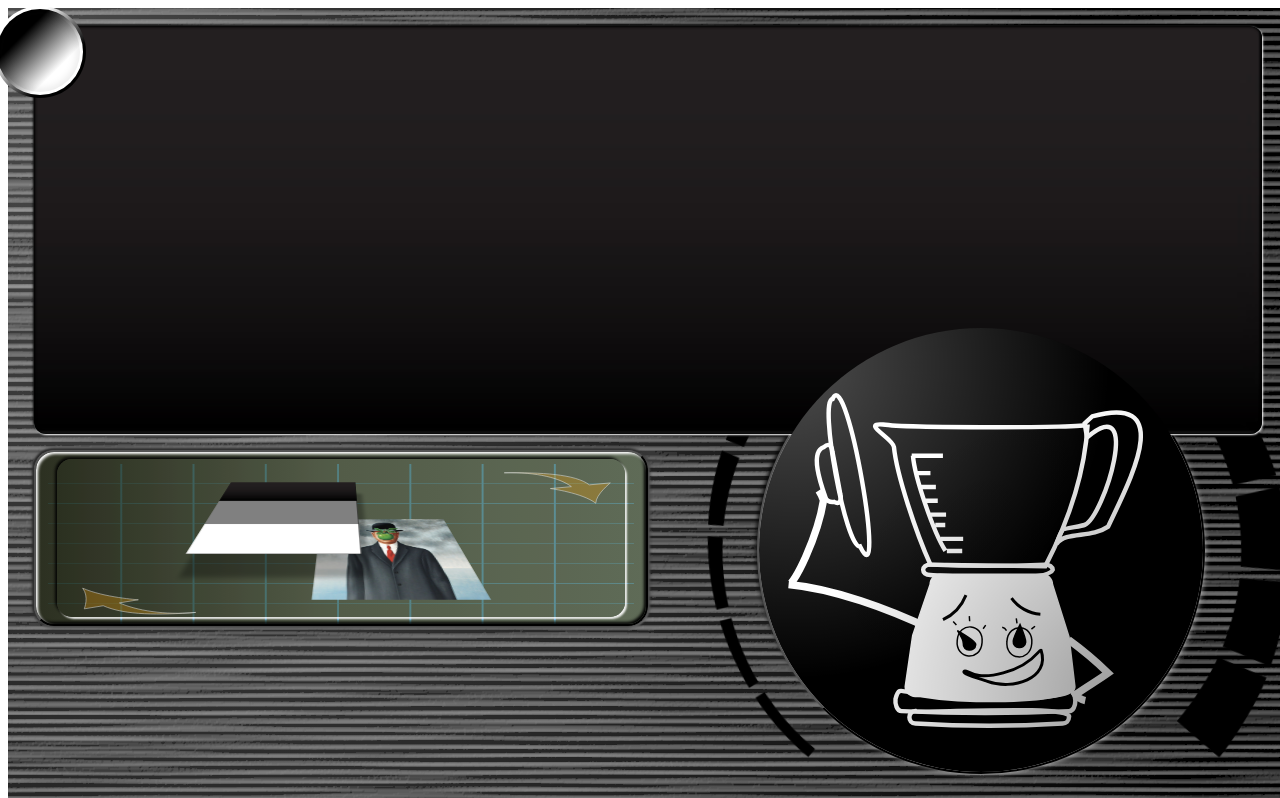
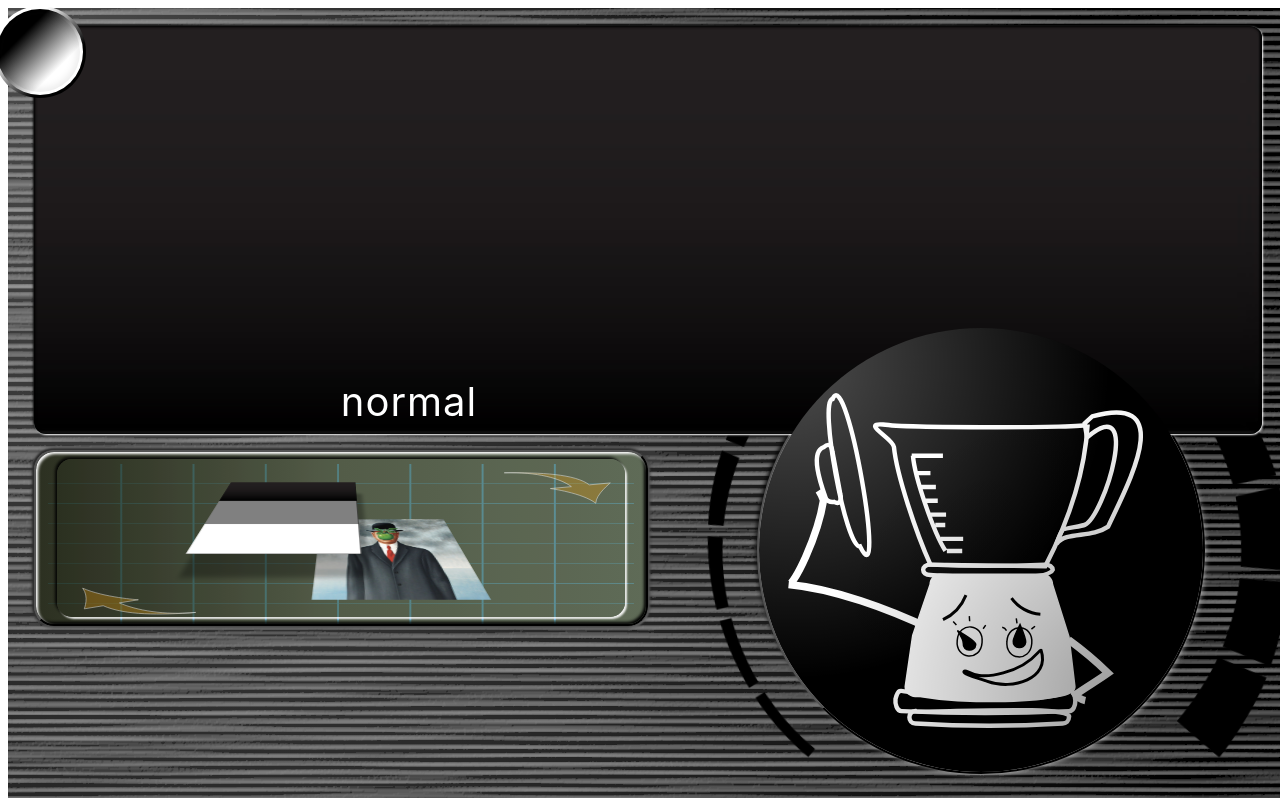
Before and after one commit to beauhaus/CSS-Blendr, a Gatsby site: page /page-a in a window 1280 px wide. Shown: the top 798 px of the page. Built offline with nearby package versions, Linux system fonts and the light colour scheme; Gatsby itself is replaced by a stand-in of ours; a web font is replaced by a local one.

Commit message:
modeName wip

```diff
--- a/gatsby-config.js
+++ b/gatsby-config.js
@@ -33,6 +33,20 @@ module.exports = {
           default: require.resolve('./src/components/layout.js')
         }
       }
+    },
+    {
+      resolve: `gatsby-plugin-manifest`,
+      options: {
+        name: "Mix-Blendr-pro",
+        short_name: "Mix Blender",
+        start_url: "/",
+        background_color: "#6b37bf",
+        theme_color: "#6b37bf",
+        // Enables "Add to Homescreen" prompt and disables browser UI (including back button)
+        // see https://developers.google.com/web/fundamentals/web-app-manifest/#display
+        display: "standalone",
+        icon: `src/images/icon.png`, // This path is relative to the root of the site.
+      }
     }
   ],
 };
--- a/package.json
+++ b/package.json
@@ -15,6 +15,7 @@
     "@mdx-js/react": "^1.6.1",
     "gatsby": "^2.3.25",
     "gatsby-plugin-layout": "^1.0.14",
+    "gatsby-plugin-manifest": "^2.4.9",
     "gatsby-plugin-mdx": "^1.2.4",
     "gatsby-plugin-react-helmet": "^3.3.0",
     "gatsby-plugin-sass": "^2.3.0",
--- a/src/components/content/modenamedisplay.js
+++ b/src/components/content/modenamedisplay.js
@@ -1,53 +1,36 @@
-import React, { useEffect, useRef} from 'react'
+import React, { useEffect, useRef } from 'react'
 import { gsap } from "gsap"; //  , Power4, Expo
 import styled from 'styled-components';
 import 'typeface-iceland'
 
-const ModeNameContainer =styled.div`
-  width: 40%;
+const ModeNameContainer = styled.div`
+  width: 50%;
   position: absolute;
   bottom:0;
-  left: 60%;
+  left: 25%;
   border-radius: 5px 5px 0 0;
   background: var(--primary-bluegrey);
-  margin-left: -30%;
   h1 {
-  color: #ccc;
-  letter-spacing:1px;
-  font: normal 2.5rem "Iceland", -apple-system, Segoe UI, Roboto;
-
-  }
-  .pause-txt {
+    letter-spacing:1px;
+    color: #fff;
+    font: normal 2.5rem "Iceland", -apple-system, Segoe UI, Roboto;
     text-shadow: 1px 1px 1px #000;
   }
 `
 
 const ModeNameDisplay = ({ mode }) => {
-  console.log("text mode=", mode)
+  let txtBox = useRef(null)
+  useEffect(()=> {
+    gsap.set(txtBox, { y:25})
 
-  let txtBox = useRef(null)
-  let modeName = useRef(null)
-
-  useEffect(() => {
-
-    gsap.set(txtBox, {y: 200})
-    gsap.set(modeName, {opacity: 0})
-
-    const tl = gsap.timeline({ defaults: { delay: .2} })
+    const tl = gsap.timeline({ defaults: { delay: .3 } })
     tl
-      .to(txtBox, { duration: .5, y: 0}, '-=0')
-      .to(modeName, { duration: .5, opacity:1 }, '-=.5')
-      .to(modeName, {duration: 2, className: "+=pause-txt"})
-
-      .to(modeName, { duration: .5, opacity:0 }, '-=0')
-      .to(txtBox, { duration: 2, y: 200}, '-=2')
-
-
-  }, [mode])
-
+    .to(txtBox, { duration: .2, y: 0 }, '-=0')
+    .to(txtBox, { duration: 1, y: 25 }, '+=3')
+  })
   return (
-    <ModeNameContainer ref={elem => txtBox = elem} >
-      <h1 x="20" y="10" width="100%" height="100%"  ref={elem => modeName = elem}>{mode}</h1>
+    <ModeNameContainer    ref={elem => txtBox = elem}>
+      <h1 width="100%" height="100%">{mode}</h1>
     </ModeNameContainer>
   );
 }
```
Also changed, not shown: src/images/faviconMaster.png (added), src/images/icon.png (added), static/favicon.ico (deleted), static/favicon_deprecate.ico (added), 1 other file.
